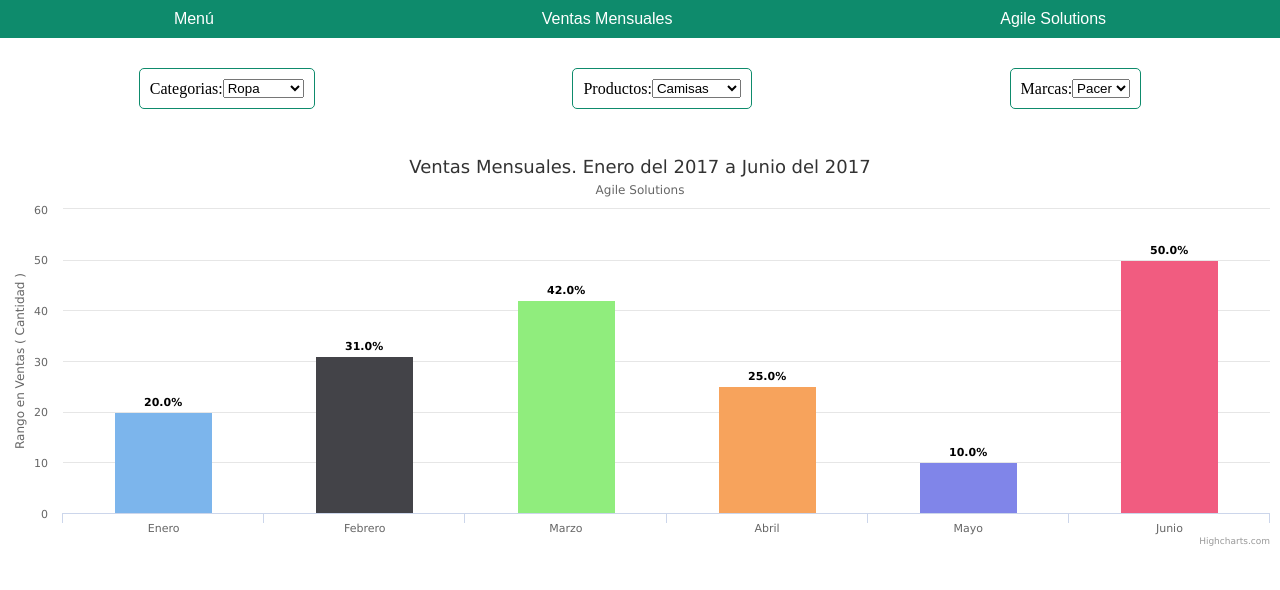
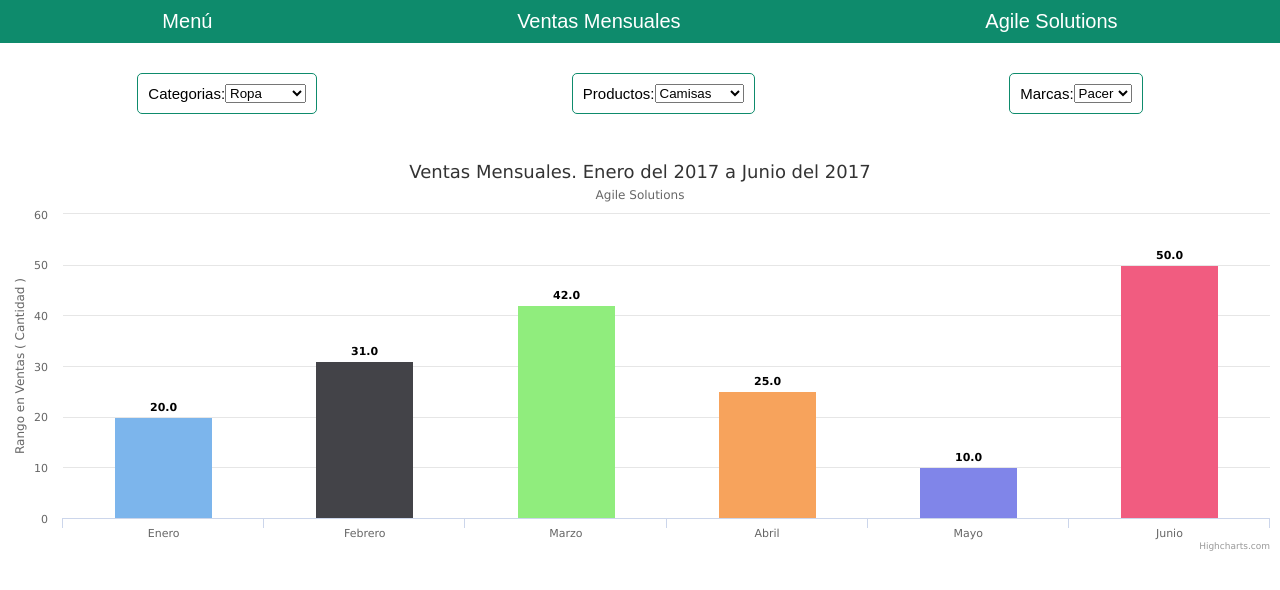
Before and after one commit to josevasquezr/proyectoGrafica, a plain HTML site: page index.html in a window 1280 px wide. Drawn offline with Linux system fonts and the light colour scheme.

Commit message:
Detalles

```diff
--- a/css/estilo.css
+++ b/css/estilo.css
@@ -25,8 +25,9 @@ header ul{
 }
 
 header ul li{
-	font-family: sans-serif;
+	font-family: Arial;
 	color: white;
+	font-size: 20px;
 }
 
 /*----------------------------*/
@@ -56,6 +57,9 @@ header ul li{
 	padding: 10px;
 	border: 1px solid #0E8B6C;
 	border-radius: 5px;
+
+	font-family: Arial;
+	font-size: 15px;
 }
 
 
--- a/js/jsIndex.js
+++ b/js/jsIndex.js
@@ -189,14 +189,14 @@ window.onload = function(){
 		            borderWidth: 0,
 		            dataLabels: {
 		                enabled: true,
-		                format: '{point.y:.1f}%'
+		                format: '{point.y:.1f}'
 		            }
 		        }
 		    },
 
 		    tooltip: {
 		        headerFormat: '<span style="font-size:11px">{series.name}</span><br>',
-		        pointFormat: '<span style="color:{point.color}">{point.name}</span>: <b>{point.y:.2f}%</b> of total<br/>'
+		        pointFormat: '<span style="color:{point.color}">{point.name}</span>: <b>{point.y:.2f}</b> total<br/>'
 		    },
 
 		    series: [{
```
